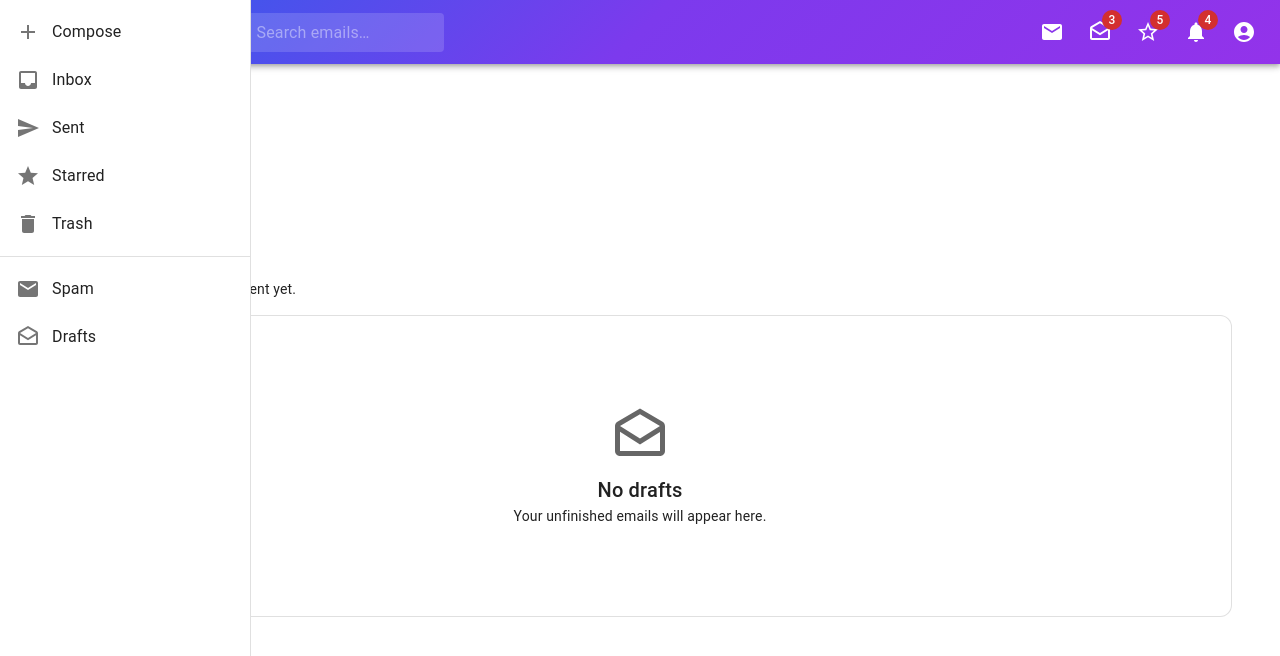
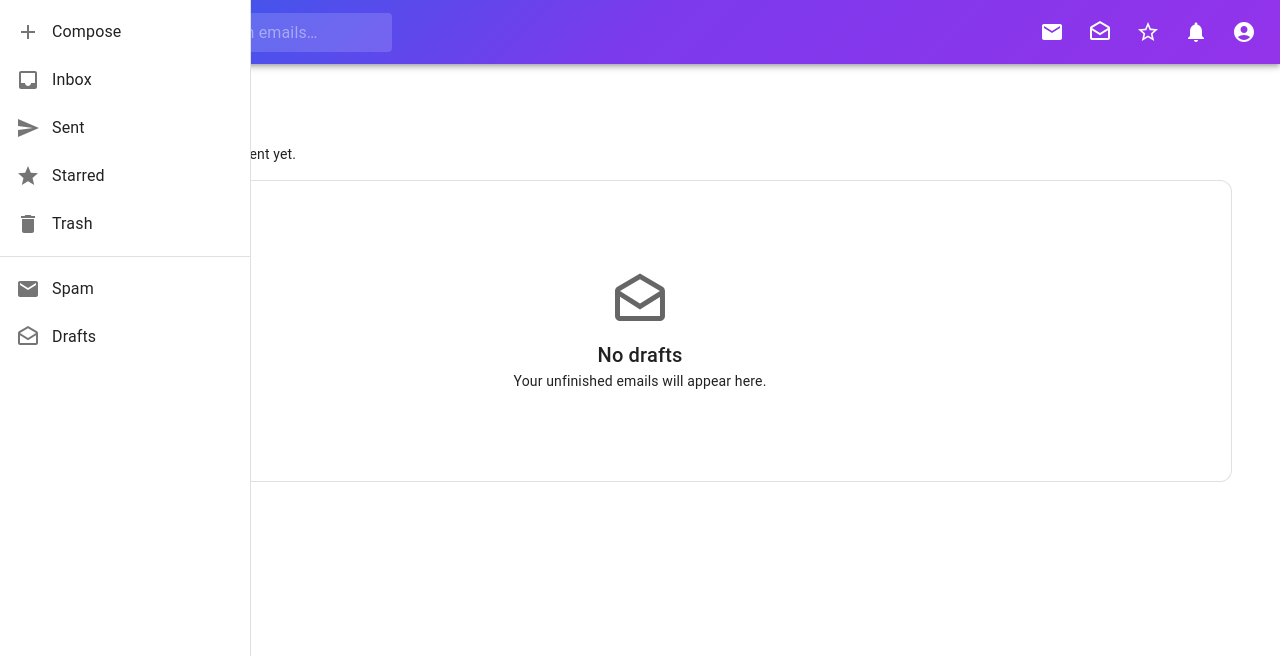
Before and after one commit to Yashtagad12/MUI-Project, a React (Vite) app: page /drafts in a window 1280 px wide. Shown: the top 656 px of the page. Built offline with nearby package versions, Linux system fonts and the light colour scheme.

Commit message:
made the badges of icons dynamic to work along with props destructuring and menu icon adjustment for smaller devices and css modifications for structuring

```diff
--- a/src/Components/Navbar.jsx
+++ b/src/Components/Navbar.jsx
@@ -18,6 +18,7 @@
 import MailIcon from '@mui/icons-material/Mail';
 import DraftsOutlinedIcon from '@mui/icons-material/DraftsOutlined';
 import StarBorderIcon from '@mui/icons-material/StarBorder';
+import Tooltip from '@mui/material/Tooltip';
 
 // Styled search components (as in original code)
 const Search = styled('div')(({ theme }) => ({
@@ -51,7 +52,14 @@
     },
 }));
 
-export default function Navbar({ onMenuClick, onSearch }) {
+export default function Navbar({
+    onMenuClick,
+    onSearch,
+    unreadCount,
+    draftCount,
+    starredCount,
+    isMobile,
+}) {
     const [anchorEl, setAnchorEl] = React.useState(null);
     const [mobileMoreAnchorEl, setMobileMoreAnchorEl] = React.useState(null);
 
@@ -64,12 +72,14 @@
     const handleMobileMenuOpen = (event) => setMobileMoreAnchorEl(event.currentTarget);
 
     return (
-        <Box sx={{ flexGrow: 1 }}>
+        <Box sx={{ width: '100%' }}>
             <AppBar position="static" sx={{
                 background: 'linear-gradient(135deg, #2563EB 0%, #7C3AED 50%, #9333EA 100%)',
             }}>
                 <Toolbar>
                     {/* Hamburger / Menu Button */}
+                    {isMobile && (
+                        <Tooltip title="Open sidebar">
                             <IconButton
                                 size="large"
                                 edge="start"
@@ -83,6 +93,8 @@
                             >
                                 <MenuIcon />
                             </IconButton>
+                        </Tooltip>
+                    )}
 
                     {/* Title or Logo */}
                     <Typography
@@ -112,6 +124,7 @@
                     <Box sx={{ display: { xs: 'none', md: 'flex' } }}>
 
                         {/* Compose / Mail */}
+                        <Tooltip title="Compose email">
                             <IconButton
                                 size="large"
                                 aria-label="compose email"
@@ -121,41 +134,51 @@
                                     <MailIcon />
                                 </Badge>
                             </IconButton>
+                        </Tooltip>
 
                         {/* Drafts */}
+                        <Tooltip title="Drafts">
                             <IconButton
                                 size="large"
                                 aria-label="draft emails"
                                 color="inherit"
                             >
-                            <Badge badgeContent={3} color="error">
+                                <Badge badgeContent={draftCount} color="error">
                                     <DraftsOutlinedIcon />
                                 </Badge>
                             </IconButton>
+                        </Tooltip>
 
                         {/* Starred Emails */}
+                        <Tooltip title="Starred emails">
                             <IconButton
                                 size="large"
                                 aria-label="starred emails"
                                 color="inherit"
                             >
-                            <Badge badgeContent={5} color="error">
+                                <Badge badgeContent={starredCount} color="error">
                                     <StarBorderIcon />
                                 </Badge>
                             </IconButton>
+                        </Tooltip>
 
                         {/* Notifications */}
+                        <Tooltip title="Notifications">
                             <IconButton
                                 size="large"
                                 aria-label="email notifications"
                                 color="inherit"
                             >
-                            <Badge badgeContent={4} color="error">
+                                <Badge badgeContent={unreadCount} color="error">
                                     <NotificationsIcon />
                                 </Badge>
+
+
                             </IconButton>
+                        </Tooltip>
 
                         {/* Profile */}
+                        <Tooltip title="Account">
                             <IconButton
                                 size="large"
                                 edge="end"
@@ -167,6 +190,7 @@
                             >
                                 <AccountCircle />
                             </IconButton>
+                        </Tooltip>
                     </Box>
 
                     {/* Mobile menu icon */}
```
Lines whose indentation alone changed are shown as unchanged.
